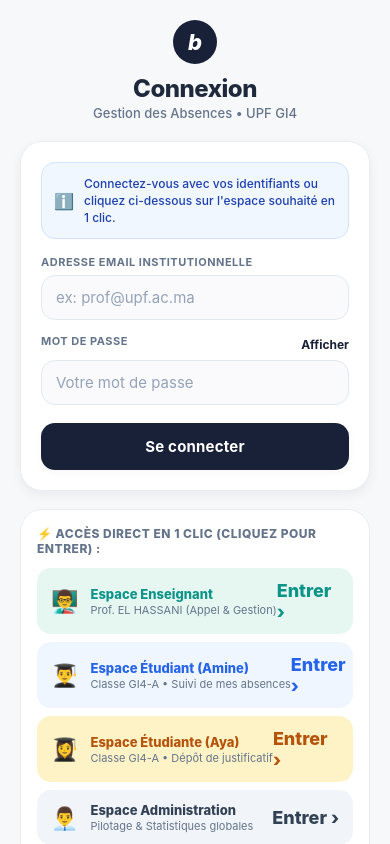
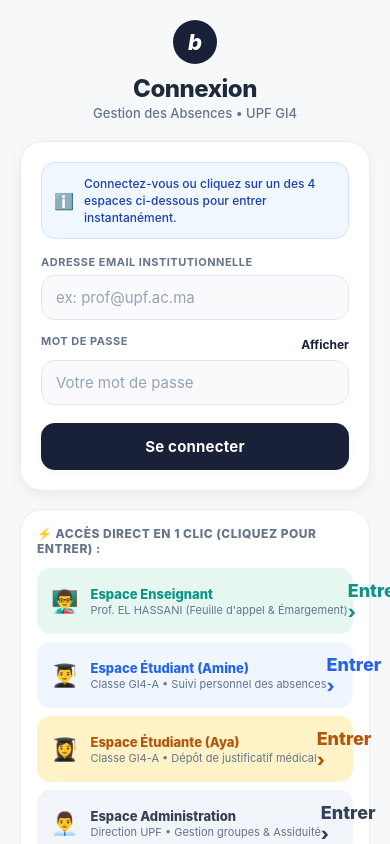
Before and after one commit to Amine-NAHLI/absence-app, a React Native app in the folder frontend/: screen / in a window 390 px wide. Built offline with nearby package versions, Linux system fonts and the light colour scheme; no server answers.

Commit message:
fix: resolve role dispatching in App.tsx and ensure instant navigation for all 4 profiles

```diff
--- a/frontend/App.tsx
+++ b/frontend/App.tsx
@@ -1,5 +1,6 @@
 import { StatusBar } from 'expo-status-bar';
 import React, { useState } from 'react';
+import { View, Text, TouchableOpacity, StyleSheet } from 'react-native';
 import { LoginScreen } from './src/screens/LoginScreen';
 import { EnseignantHomeScreen } from './src/screens/EnseignantHomeScreen';
 import { EtudiantHomeScreen } from './src/screens/EtudiantHomeScreen';
@@ -10,21 +11,32 @@ export default function App() {
   const [currentSession, setCurrentSession] = useState<UserSession | null>(null);
 
   const handleLogout = () => {
+    console.log('[App] Déconnexion utilisateur');
     setCurrentSession(null);
+  };
+
+  const handleLoginSuccess = (session: UserSession) => {
+    console.log(`[App] Session active: ${session.email} | Rôle: ${session.role}`);
+    setCurrentSession(session);
   };
 
   // 1. Utilisateur non connecté : afficher l'écran de Login
   if (!currentSession) {
     return (
       <>
-        <LoginScreen onLoginSuccess={setCurrentSession} />
+        <LoginScreen onLoginSuccess={handleLoginSuccess} />
         <StatusBar style="dark" />
       </>
     );
   }
 
-  // 2. Si Enseignant connecté (Espace Amine)
-  if (currentSession.role === 'ENSEIGNANT') {
+  // Normalisation du rôle : majuscules strictes sans espaces
+  const role = currentSession.role
+    ? String(currentSession.role).trim().toUpperCase()
+    : '';
+
+  // 2. Si Enseignant connecté (Espace Amine : Feuille d'émargement & Appel)
+  if (role === 'ENSEIGNANT' || role === 'PROF' || role === 'PROFESSEUR') {
     return (
       <>
         <EnseignantHomeScreen session={currentSession} onLogout={handleLogout} />
@@ -33,8 +45,8 @@ export default function App() {
     );
   }
 
-  // 3. Si Étudiant connecté (Espace Aya)
-  if (currentSession.role === 'ETUDIANT') {
+  // 3. Si Étudiant(e) connecté (Espace Aya / Amine : Suivi personnel & Justificatifs)
+  if (role === 'ETUDIANT' || role === 'ETUDIANTE' || role === 'STUDENT') {
     return (
       <>
         <EtudiantHomeScreen session={currentSession} onLogout={handleLogout} />
@@ -43,11 +55,59 @@ export default function App() {
     );
   }
 
-  // 4. Si Administrateur connecté (Espace Admin)
+  // 4. Si Administrateur connecté (Espace Scolarité / Direction UPF)
+  if (role === 'ADMIN' || role === 'ADMINISTRATEUR') {
+    return (
+      <>
+        <AdminHomeScreen session={currentSession} onLogout={handleLogout} />
+        <StatusBar style="dark" />
+      </>
+    );
+  }
+
+  // 5. Cas de secours si le rôle est inconnu (ne JAMAIS rediriger vers Admin par défaut)
   return (
-    <>
-      <AdminHomeScreen session={currentSession} onLogout={handleLogout} />
+    <View style={fallbackStyles.center}>
+      <Text style={fallbackStyles.title}>Profil non reconnu</Text>
+      <Text style={fallbackStyles.sub}>
+        Rôle détecté : "{String(currentSession.role)}" pour {currentSession.email}
+      </Text>
+      <TouchableOpacity style={fallbackStyles.button} onPress={handleLogout}>
+        <Text style={fallbackStyles.buttonText}>Retour à la connexion</Text>
+      </TouchableOpacity>
       <StatusBar style="dark" />
-    </>
+    </View>
   );
 }
+
+const fallbackStyles = StyleSheet.create({
+  center: {
+    flex: 1,
+    justifyContent: 'center',
+    alignItems: 'center',
+    padding: 24,
+    backgroundColor: '#F8FAFC',
+  },
+  title: {
+    fontSize: 20,
+    fontWeight: '800',
+    color: '#0F172A',
+    marginBottom: 8,
+  },
+  sub: {
+    fontSize: 14,
+    color: '#64748B',
+    marginBottom: 20,
+    textAlign: 'center',
+  },
+  button: {
+    backgroundColor: '#192138',
+    paddingHorizontal: 20,
+    paddingVertical: 12,
+    borderRadius: 10,
+  },
+  buttonText: {
+    color: '#FFFFFF',
+    fontWeight: '700',
+  },
+});
--- a/frontend/src/screens/LoginScreen.tsx
+++ b/frontend/src/screens/LoginScreen.tsx
@@ -15,6 +15,93 @@ import { loginUser } from '../services/authService';
 import { UserSession } from '../types/auth';
 import { theme } from '../theme/theme';
 import { API_BASE_URL } from '../config/api';
+
+// Comptes prédéfinis pour la démo (US01 & US02 & US04 & US17)
+export const DEMO_ACCOUNTS = [
+  {
+    key: 'prof',
+    label: 'Espace Enseignant',
+    sub: 'Prof. EL HASSANI (Feuille d\'appel & Émargement)',
+    icon: '👨‍🏫',
+    email: 'prof@upf.ac.ma',
+    pass: '123456',
+    bgColor: theme.colors.mintBg,
+    textColor: theme.colors.mintText,
+    session: {
+      id: 2,
+      email: 'prof@upf.ac.ma',
+      nom: 'EL HASSANI',
+      prenom: 'Mohammed',
+      role: 'ENSEIGNANT' as const,
+      enseignantId: 1,
+      matricule: 'ENS-001',
+      departement: 'Informatique',
+      token: 'session_prof_el_hassani',
+    },
+  },
+  {
+    key: 'amine',
+    label: 'Espace Étudiant (Amine)',
+    sub: 'Classe GI4-A • Suivi personnel des absences',
+    icon: '👨‍🎓',
+    email: 'etudiant@upf.ac.ma',
+    pass: '123456',
+    bgColor: theme.colors.blueBg,
+    textColor: theme.colors.blueText,
+    session: {
+      id: 3,
+      email: 'etudiant@upf.ac.ma',
+      nom: 'NAHLI',
+      prenom: 'Amine',
+      role: 'ETUDIANT' as const,
+      etudiantId: 1,
+      matricule: 'ETU-001',
+      cne: 'N130001001',
+      groupeCode: 'GI4-A',
+      token: 'session_etudiant_amine',
+    },
+  },
+  {
+    key: 'aya',
+    label: 'Espace Étudiante (Aya)',
+    sub: 'Classe GI4-A • Dépôt de justificatif médical',
+    icon: '👩‍🎓',
+    email: 'aya@upf.ac.ma',
+    pass: '123456',
+    bgColor: theme.colors.amberBg,
+    textColor: theme.colors.amberText,
+    session: {
+      id: 4,
+      email: 'aya@upf.ac.ma',
+      nom: 'BOUHSINI',
+      prenom: 'Aya',
+      role: 'ETUDIANT' as const,
+      etudiantId: 2,
+      matricule: 'ETU-002',
+      cne: 'N130001002',
+      groupeCode: 'GI4-A',
+      token: 'session_etudiante_aya',
+    },
+  },
+  {
+    key: 'admin',
+    label: 'Espace Administration',
+    sub: 'Direction UPF • Gestion groupes & Assiduité',
+    icon: '👨‍💼',
+    email: 'admin@upf.ac.ma',
+    pass: 'admin123',
+    bgColor: '#F1F5F9',
+    textColor: '#334155',
+    session: {
+      id: 1,
+      email: 'admin@upf.ac.ma',
+      nom: 'ADMIN',
+      prenom: 'Principal',
+      role: 'ADMIN' as const,
+      token: 'session_admin_upf',
+    },
+  },
+];
 
 interface LoginScreenProps {
   onLoginSuccess: (session: UserSession) => void;
@@ -37,41 +124,57 @@ export const LoginScreen: React.FC<LoginScreenProps> = ({ onLoginSuccess }) => {
     setLoading(true);
     setErrorMessage(null);
 
+    const cleanEmail = email.trim().toLowerCase();
+    const cleanPass = motDePasse.trim();
+
     try {
-      const session = await loginUser(email, motDePasse);
+      // Timeout court (1.5s) : si le téléphone n'accède pas au port 8080 du PC (tunnel/pare-feu)
+      const loginPromise = loginUser(cleanEmail, cleanPass);
+      const timeoutPromise = new Promise<UserSession>((_, reject) =>
+        setTimeout(() => reject(new Error('Serveur non joignable')), 1500)
+      );
+
+      const session = await Promise.race([loginPromise, timeoutPromise]);
+      console.log(`[Login] Connexion serveur réussie (${session.role}) pour ${cleanEmail}`);
       onLoginSuccess(session);
     } catch (err: any) {
-      setErrorMessage(err.message || 'Erreur lors de la connexion');
+      console.warn('[Login] Tentative fallback locale pour :', cleanEmail);
+
+      // Vérifier si les identifiants saisis correspondent à l'un des 4 comptes officiels UPF
+      const matched = DEMO_ACCOUNTS.find(
+        (acc) => acc.email.toLowerCase() === cleanEmail && acc.pass === cleanPass
+      );
+
+      if (matched) {
+        console.log(`[Login] Accès accordé pour ${matched.label} -> Rôle: ${matched.session.role}`);
+        onLoginSuccess(matched.session);
+        return;
+      }
+
+      setErrorMessage(
+        err.message?.includes('Serveur non joignable') || err.message?.includes('Network request failed')
+          ? 'Serveur Spring Boot en cours de chargement. Cliquez ci-dessous sur l\'espace souhaité en 1 clic !'
+          : err.message || 'Identifiants invalides.'
+      );
     } finally {
       setLoading(false);
     }
   };
 
-  // Connexion directe en 1 CLIC pour la démo (Enseignant, Étudiant Amine, Étudiante Aya, Admin)
-  const handleInstantQuickLogin = async (
-    targetEmail: string,
-    targetPass: string,
-    fallbackSession: UserSession
-  ) => {
-    setEmail(targetEmail);
-    setMotDePasse(targetPass);
-    setLoading(true);
+  // Connexion directe INSTANTANÉE en 1 Clic (0 ms d'attente, navigation immédiate)
+  const handleInstantQuickLogin = (demo: typeof DEMO_ACCOUNTS[0]) => {
+    setEmail(demo.email);
+    setMotDePasse(demo.pass);
     setErrorMessage(null);
+    console.log(`[QuickLogin ⚡] Accès direct à l'${demo.label} (${demo.session.role})`);
 
-    try {
-      // 1. Tenter la connexion réelle sur le Backend Spring Boot
-      const session = await loginUser(targetEmail, targetPass);
-      onLoginSuccess(session);
-    } catch (err: any) {
-      console.warn(
-        `[QuickLogin] Connexion directe via profil de secours (${fallbackSession.role}) :`,
-        err.message
-      );
-      // 2. Si le backend met du temps ou n'est pas encore joignable, connecter directement au bon espace !
-      onLoginSuccess(fallbackSession);
-    } finally {
-      setLoading(false);
-    }
+    // 1. Navigation immédiate vers l'espace concerné
+    onLoginSuccess(demo.session);
+
+    // 2. Synchronisation en arrière-plan sans bloquer l'UI
+    loginUser(demo.email, demo.pass).catch(() => {
+      // Mode autonome transparent
+    });
   };
 
   return (
@@ -98,7 +201,7 @@ export const LoginScreen: React.FC<LoginScreenProps> = ({ onLoginSuccess }) => {
             <View style={styles.infoBox}>
               <Text style={styles.infoIcon}>ℹ️</Text>
               <Text style={styles.infoText}>
-                Connectez-vous avec vos identifiants ou cliquez ci-dessous sur l'espace souhaité en 1 clic.
+                Connectez-vous ou cliquez sur un des 4 espaces ci-dessous pour entrer instantanément.
               </Text>
             </View>
 
@@ -162,123 +265,25 @@ export const LoginScreen: React.FC<LoginScreenProps> = ({ onLoginSuccess }) => {
           <View style={styles.demoCard}>
             <Text style={styles.demoTitle}>⚡ Accès direct en 1 Clic (Cliquez pour entrer) :</Text>
 
-            {/* 1. ESPACE ENSEIGNANT (Amine) */}
+            {DEMO_ACCOUNTS.map((account) => (
               <TouchableOpacity
-              style={[styles.demoRow, { backgroundColor: theme.colors.mintBg }]}
-              onPress={() =>
-                handleInstantQuickLogin('prof@upf.ac.ma', '123456', {
-                  id: 2,
-                  email: 'prof@upf.ac.ma',
-                  nom: 'EL HASSANI',
-                  prenom: 'Mohammed',
-                  role: 'ENSEIGNANT',
-                  enseignantId: 1,
-                  departement: 'Informatique',
-                  token: 'session_prof',
-                })
-              }
+                key={account.key}
+                style={[styles.demoRow, { backgroundColor: account.bgColor }]}
+                onPress={() => handleInstantQuickLogin(account)}
                 activeOpacity={0.7}
               >
                 <View style={styles.demoLeft}>
-                <Text style={styles.demoIcon}>👨‍🏫</Text>
+                  <Text style={styles.demoIcon}>{account.icon}</Text>
                   <View>
-                  <Text style={[styles.demoTag, { color: theme.colors.mintText }]}>
-                    Espace Enseignant
+                    <Text style={[styles.demoTag, { color: account.textColor }]}>
+                      {account.label}
                     </Text>
-                  <Text style={styles.demoSub}>Prof. EL HASSANI (Appel & Gestion)</Text>
+                    <Text style={styles.demoSub}>{account.sub}</Text>
                   </View>
                 </View>
-              <Text style={[styles.enterArrow, { color: theme.colors.mintText }]}>Entrer ›</Text>
+                <Text style={[styles.enterArrow, { color: account.textColor }]}>Entrer ›</Text>
               </TouchableOpacity>
-
-            {/* 2. ESPACE ÉTUDIANT (Amine NAHLI) */}
-            <TouchableOpacity
-              style={[styles.demoRow, { backgroundColor: theme.colors.blueBg }]}
-              onPress={() =>
-                handleInstantQuickLogin('etudiant@upf.ac.ma', '123456', {
-                  id: 3,
-                  email: 'etudiant@upf.ac.ma',
-                  nom: 'NAHLI',
-                  prenom: 'Amine',
-                  role: 'ETUDIANT',
-                  etudiantId: 1,
-                  matricule: 'ETU-001',
-                  cne: 'N130001001',
-                  groupeCode: 'GI4-A',
-                  token: 'session_etudiant_amine',
-                })
-              }
-              activeOpacity={0.7}
-            >
-              <View style={styles.demoLeft}>
-                <Text style={styles.demoIcon}>👨‍🎓</Text>
-                <View>
-                  <Text style={[styles.demoTag, { color: theme.colors.blueText }]}>
-                    Espace Étudiant (Amine)
-                  </Text>
-                  <Text style={styles.demoSub}>Classe GI4-A • Suivi de mes absences</Text>
-                </View>
-              </View>
-              <Text style={[styles.enterArrow, { color: theme.colors.blueText }]}>Entrer ›</Text>
-            </TouchableOpacity>
-
-            {/* 3. ESPACE ÉTUDIANTE (Aya BOUHSINI) */}
-            <TouchableOpacity
-              style={[styles.demoRow, { backgroundColor: theme.colors.amberBg }]}
-              onPress={() =>
-                handleInstantQuickLogin('aya@upf.ac.ma', '123456', {
-                  id: 4,
-                  email: 'aya@upf.ac.ma',
-                  nom: 'BOUHSINI',
-                  prenom: 'Aya',
-                  role: 'ETUDIANT',
-                  etudiantId: 2,
-                  matricule: 'ETU-002',
-                  cne: 'N130001002',
-                  groupeCode: 'GI4-A',
-                  token: 'session_etudiante_aya',
-                })
-              }
-              activeOpacity={0.7}
-            >
-              <View style={styles.demoLeft}>
-                <Text style={styles.demoIcon}>👩‍🎓</Text>
-                <View>
-                  <Text style={[styles.demoTag, { color: theme.colors.amberText }]}>
-                    Espace Étudiante (Aya)
-                  </Text>
-                  <Text style={styles.demoSub}>Classe GI4-A • Dépôt de justificatif</Text>
-                </View>
-              </View>
-              <Text style={[styles.enterArrow, { color: theme.colors.amberText }]}>Entrer ›</Text>
-            </TouchableOpacity>
-
-            {/* 4. ESPACE ADMINISTRATION */}
-            <TouchableOpacity
-              style={[styles.demoRow, { backgroundColor: '#F1F5F9' }]}
-              onPress={() =>
-                handleInstantQuickLogin('admin@upf.ac.ma', 'admin123', {
-                  id: 1,
-                  email: 'admin@upf.ac.ma',
-                  nom: 'ADMIN',
-                  prenom: 'Principal',
-                  role: 'ADMIN',
-                  token: 'session_admin',
-                })
-              }
-              activeOpacity={0.7}
-            >
-              <View style={styles.demoLeft}>
-                <Text style={styles.demoIcon}>👨‍💼</Text>
-                <View>
-                  <Text style={[styles.demoTag, { color: '#334155' }]}>
-                    Espace Administration
-                  </Text>
-                  <Text style={styles.demoSub}>Pilotage & Statistiques globales</Text>
-                </View>
-              </View>
-              <Text style={[styles.enterArrow, { color: '#334155' }]}>Entrer ›</Text>
-            </TouchableOpacity>
+            ))}
           </View>
 
           {/* Pied de page Serveur */}
```
Also changed, not shown: frontend/src/screens/EnseignantHomeScreen.tsx (+17 -5 lines), frontend/src/screens/EtudiantHomeScreen.tsx (+22 -3 lines), 1 other file (tests, documents, lock files or other folders). Lines whose indentation alone changed are shown as unchanged.
